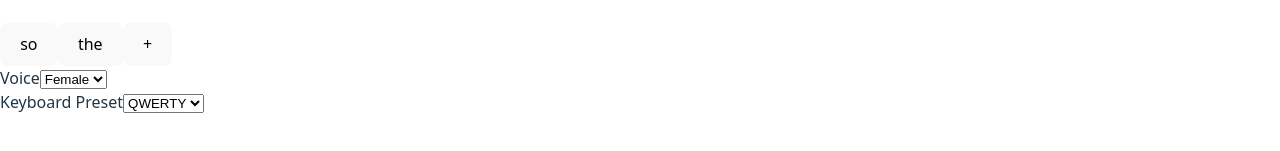
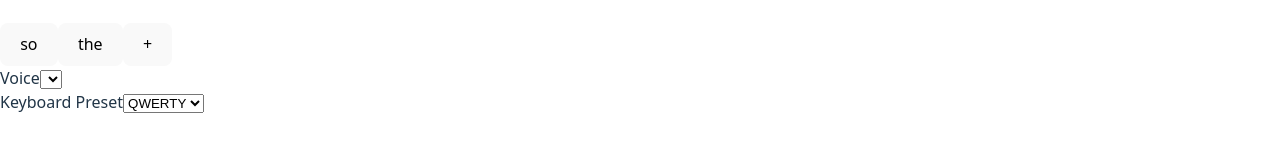
Before and after one commit to twright2090/AssistKeyboard, a React (Vite) app in the folder assistive-keyboard/: page / in a window 1280 px wide. Shown: the part 509-660 px from the top of the page. Built offline with nearby package versions, Linux system fonts and the light colour scheme.

Commit message:
Added voices

```diff
--- a/assistive-keyboard/src/app.jsx
+++ b/assistive-keyboard/src/app.jsx
@@ -1,26 +1,33 @@
-import { useState } from 'react';
+import { useState, useEffect } from 'react';
 
 export default function App() {
   const [text, setText] = useState("");
-  const [voice, setVoice] = useState("female");
+  const [voice, setVoice] = useState("");
+  const [voices, setVoices] = useState([]);
   const [keyboard, setKeyboard] = useState("qwerty");
   const [customWords, setCustomWords] = useState(["so", "the"]);
-  const [spokenText, setSpokenText] = useState("");
+
+  useEffect(() => {
+    const loadVoices = () => {
+      const synthVoices = window.speechSynthesis.getVoices();
+      if (synthVoices.length > 0) {
+        setVoices(synthVoices);
+        setVoice(synthVoices[0].name); // Set default
+      }
+    };
+
+    if (typeof speechSynthesis !== "undefined" && speechSynthesis.onvoiceschanged !== undefined) {
+      speechSynthesis.onvoiceschanged = loadVoices;
+    }
+    loadVoices();
+  }, []);
 
   const speakText = () => {
-    const voices = speechSynthesis.getVoices();
-    if (!voices.length) {
-      console.warn("No voices loaded yet.");
-      return;
-    }
-
     const utterance = new SpeechSynthesisUtterance(text);
-    const selectedVoice = voices.find(v => v.name.toLowerCase().includes(voice));
+    const selectedVoice = voices.find(v => v.name === voice);
     if (selectedVoice) utterance.voice = selectedVoice;
     speechSynthesis.speak(utterance);
-    setSpokenText(text);
   };
-
 
   const handleKeyClick = (char) => {
     setText(prev => prev + char);
@@ -92,8 +99,11 @@ export default function App() {
             value={voice}
             onChange={e => setVoice(e.target.value)}
           >
-            <option value="female">Female</option>
-            <option value="male">Male</option>
+            {voices.map((v, idx) => (
+              <option key={idx} value={v.name}>
+                {v.name} ({v.lang})
+              </option>
+            ))}
           </select>
         </div>
         <div>
@@ -109,6 +119,5 @@ export default function App() {
         </div>
       </div>
     </div>
-
   );
 }
```
